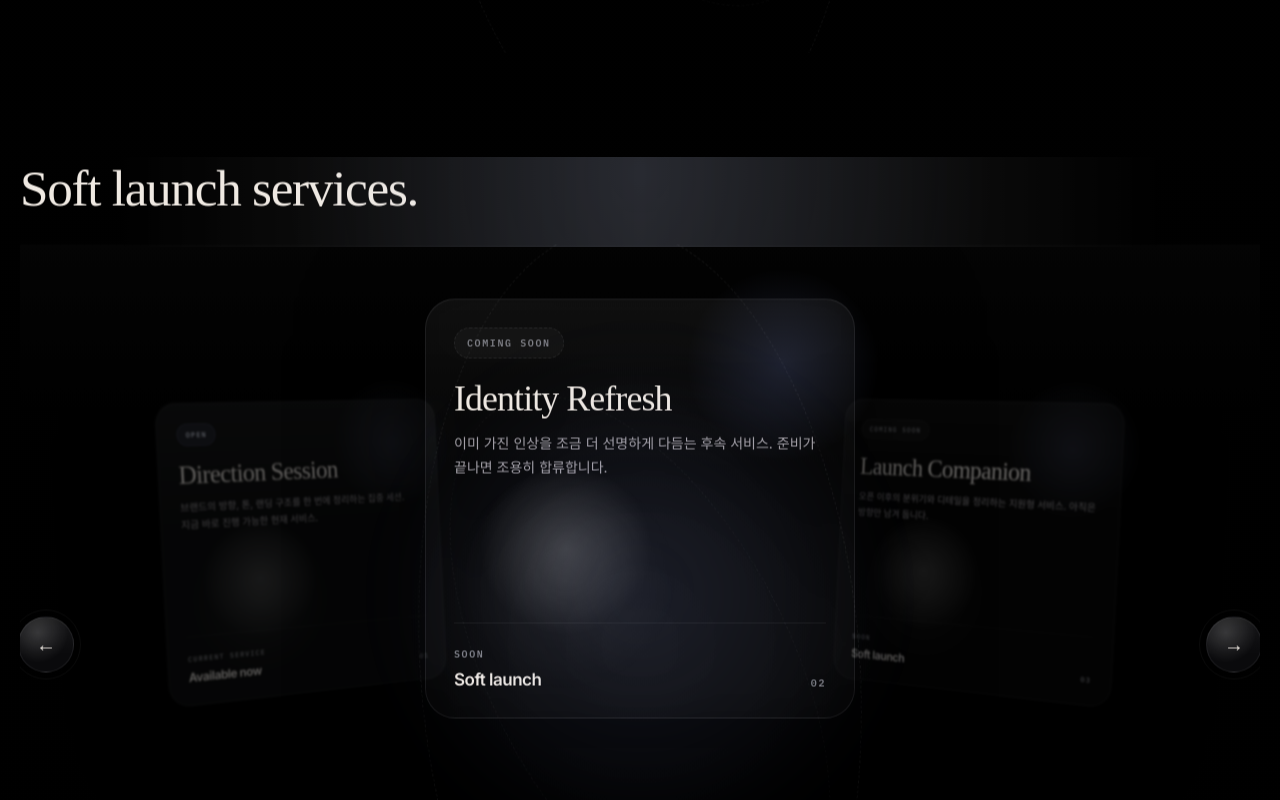
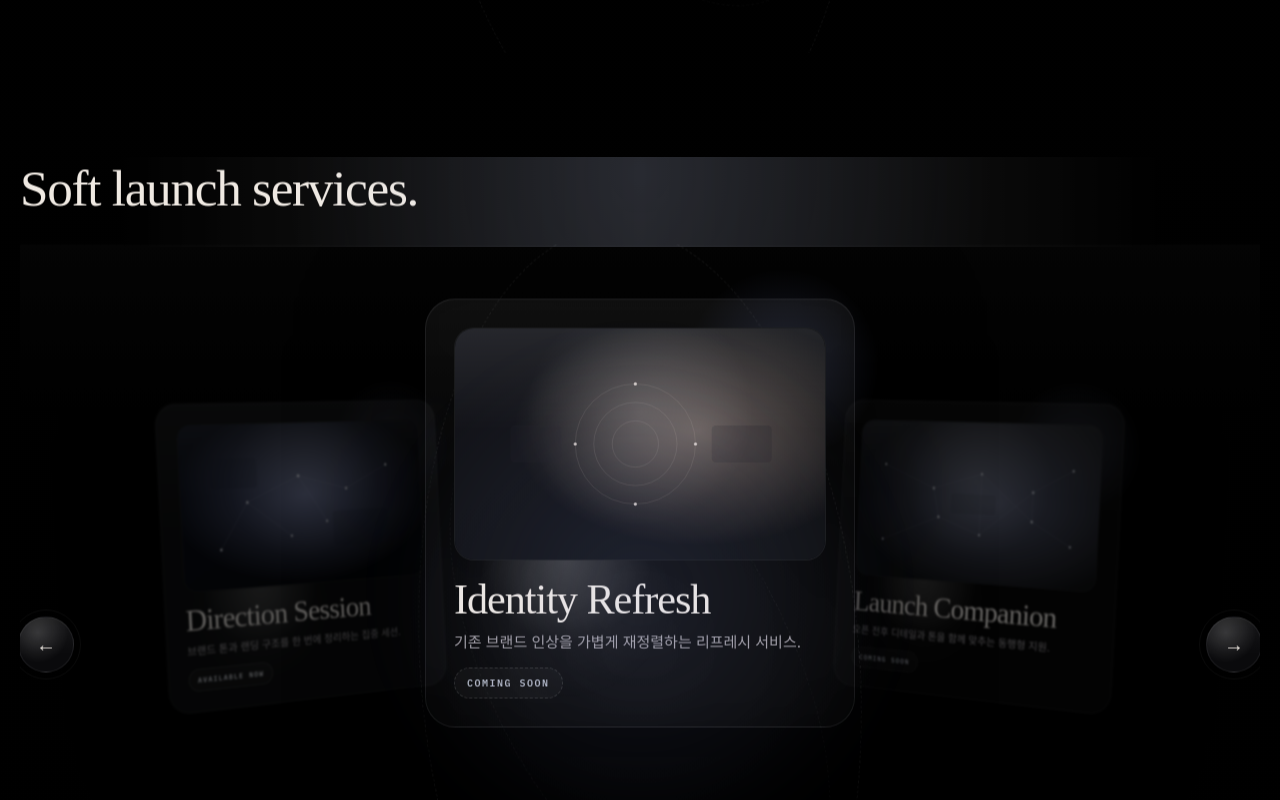
Before and after one commit to onepunch-dot/bangto-studio, a plain HTML site: page index.html in a window 1280 px wide. Shown: the part 2277-3077 px from the top of the page. Drawn offline with Linux system fonts and the light colour scheme; animation ran at ten frames a second; a web font is replaced by a local one.

Commit message:
feat: redesign product/service cards with visual media

```diff
--- a/script.js
+++ b/script.js
@@ -1,60 +1,54 @@
 const carouselContent = {
   products: [
     {
-      status: "Live",
-      statusClass: "live",
       type: "live",
+      image: "./assets/product-signature.svg",
+      imageAlt: "Signature Page preview",
       title: "Signature Page",
-      description: "첫 인상을 위해 정제한 대표형 랜딩. 브랜드의 공기와 결을 가장 선명하게 담는 페이지.",
-      label: "Brand landing",
-      detail: "Selected piece",
+      description: "첫 인상을 가장 선명하게 남기는 대표 랜딩 페이지.",
+      tag: "Brand landing",
     },
     {
-      status: "Live",
-      statusClass: "live",
       type: "live",
+      image: "./assets/product-archive.svg",
+      imageAlt: "Brand Archive preview",
       title: "Brand Archive",
-      description: "브랜드 스토리와 작업의 리듬을 차분하게 쌓아 보여주는 아카이브형 페이지.",
-      label: "Editorial layout",
-      detail: "Curated structure",
+      description: "브랜드 스토리와 작업 결과를 차분히 축적하는 아카이브형 페이지.",
+      tag: "Editorial layout",
     },
     {
-      status: "Coming Soon",
-      statusClass: "soon",
       type: "soon",
+      image: "./assets/product-next.svg",
+      imageAlt: "Next Piece teaser",
       title: "Next Piece",
-      description: "다음 챕터를 위한 자리. 지금은 낮은 톤으로 남겨 두고, 준비가 끝나면 중심으로 올라옵니다.",
-      label: "In progress",
-      detail: "Quiet teaser",
+      description: "다음 챕터를 위한 티저형 랜딩 구성안.",
+      tag: "Coming soon",
     },
   ],
   services: [
     {
-      status: "Open",
-      statusClass: "open",
       type: "live",
+      image: "./assets/service-direction.svg",
+      imageAlt: "Direction Session visual",
       title: "Direction Session",
-      description: "브랜드의 방향, 톤, 랜딩 구조를 한 번에 정리하는 집중 세션. 지금 바로 진행 가능한 현재 서비스.",
-      label: "Current service",
-      detail: "Available now",
+      description: "브랜드 톤과 랜딩 구조를 한 번에 정리하는 집중 세션.",
+      tag: "Available now",
     },
     {
-      status: "Coming Soon",
-      statusClass: "soon",
       type: "soon",
+      image: "./assets/service-refresh.svg",
+      imageAlt: "Identity Refresh teaser",
       title: "Identity Refresh",
-      description: "이미 가진 인상을 조금 더 선명하게 다듬는 후속 서비스. 준비가 끝나면 조용히 합류합니다.",
-      label: "Soon",
-      detail: "Soft launch",
+      description: "기존 브랜드 인상을 가볍게 재정렬하는 리프레시 서비스.",
+      tag: "Coming soon",
     },
     {
-      status: "Coming Soon",
-      statusClass: "soon",
       type: "soon",
+      image: "./assets/service-launch.svg",
+      imageAlt: "Launch Companion teaser",
       title: "Launch Companion",
-      description: "오픈 이후의 분위기와 디테일을 정리하는 지원형 서비스. 아직은 방향만 남겨 둡니다.",
-      label: "Soon",
-      detail: "Soft launch",
+      description: "오픈 전후 디테일과 톤을 함께 맞추는 동행형 지원.",
+      tag: "Coming soon",
     },
   ],
 };
@@ -68,17 +62,13 @@ function createCard(item, theme, index) {
   article.dataset.index = String(index);
 
   article.innerHTML = `
-    <div>
-      <span class="card-status ${item.statusClass}">${item.status}</span>
+    <div class="card-visual">
+      <img src="${item.image}" alt="${item.imageAlt}" loading="lazy" decoding="async" />
+    </div>
+    <div class="card-content">
       <h3>${item.title}</h3>
-      <p>${item.description}</p>
-    </div>
-    <div class="card-meta">
-      <div>
-        <span class="meta-label">${item.label}</span>
-        <span class="meta-highlight">${item.detail}</span>
-      </div>
-      <span class="meta-index">${String(index + 1).padStart(2, "0")}</span>
+      <p class="card-description">${item.description}</p>
+      <span class="card-tag">${item.tag}</span>
     </div>
   `;
 
@@ -133,13 +123,8 @@ function initCarousel(root) {
       card.setAttribute("aria-hidden", position === "center" ? "false" : "true");
     });
 
-    if (currentTitle) {
-      currentTitle.textContent = items[active].title;
-    }
-
-    if (currentIndex) {
-      currentIndex.textContent = `${String(active + 1).padStart(2, "0")} / ${String(items.length).padStart(2, "0")}`;
-    }
+    if (currentTitle) currentTitle.textContent = items[active].title;
+    if (currentIndex) currentIndex.textContent = `${String(active + 1).padStart(2, "0")} / ${String(items.length).padStart(2, "0")}`;
   }
 
   function go(direction) {
--- a/styles.css
+++ b/styles.css
@@ -1332,98 +1332,99 @@ main > .section-reveal + .section-reveal {
   filter: blur(0.8px) saturate(0.9);
 }
 
-.orbit-card:hover .card-status {
-  border-color: rgba(255, 255, 255, 0.22);
-}
-
-.orbit-card:hover .meta-highlight {
-  color: var(--text);
-}
-
-.card-status {
+.card-visual {
+  position: relative;
+  z-index: 1;
+  width: 100%;
+  aspect-ratio: 16 / 10;
+  border: 1px solid rgba(255, 255, 255, 0.08);
+  border-radius: 20px;
+  overflow: hidden;
+  background: rgba(6, 7, 10, 0.78);
+}
+
+.card-visual::before {
+  content: "";
+  position: absolute;
+  inset: 0;
+  z-index: 2;
+  pointer-events: none;
+  background:
+    radial-gradient(circle at var(--mx) var(--my), rgba(255, 255, 255, 0.14), transparent 48%),
+    linear-gradient(180deg, rgba(255, 255, 255, 0.08), transparent 44%);
+}
+
+.card-visual img {
+  width: 100%;
+  height: 100%;
+  object-fit: cover;
+  display: block;
+  transition: transform 520ms cubic-bezier(0.22, 1, 0.36, 1), filter 420ms ease;
+}
+
+.orbit-card:hover .card-visual img {
+  transform: scale(1.06);
+  filter: contrast(1.08) brightness(1.04);
+}
+
+.card-content {
+  position: relative;
+  z-index: 1;
+  margin-top: 18px;
+  display: grid;
+  gap: 10px;
+}
+
+.orbit-card h3 {
+  margin: 0;
+  font-size: clamp(36px, 3.3vw, 52px);
+  line-height: 1;
+  font-weight: 500;
+}
+
+.card-description {
+  margin: 0;
+  color: var(--muted);
+  font-size: 15px;
+  line-height: 1.55;
+  white-space: nowrap;
+  overflow: hidden;
+  text-overflow: ellipsis;
+}
+
+.card-tag {
   display: inline-flex;
   width: fit-content;
+  margin-top: 4px;
   padding: 8px 12px;
   border-radius: var(--radius-pill);
-  border: 1px solid var(--line);
-  color: var(--soft);
+  border: 1px solid rgba(255, 255, 255, 0.12);
+  background: rgba(255, 255, 255, 0.03);
+  color: #d8dce7;
   font-family: var(--font-mono);
   font-size: 10px;
   font-weight: 600;
-  letter-spacing: 0.16em;
+  letter-spacing: 0.15em;
   text-transform: uppercase;
 }
 
-.card-status.live {
-  color: #f0d0c1;
-  border-color: rgba(231, 195, 176, 0.18);
-  background: rgba(231, 195, 176, 0.1);
-}
-
-.card-status.open {
-  color: #d6ddf4;
-  border-color: rgba(143, 164, 255, 0.18);
-  background: rgba(143, 164, 255, 0.1);
-}
-
-.card-status.soon {
-  color: var(--soft);
-  border-style: dashed;
-  background: rgba(255, 255, 255, 0.03);
-}
-
-.orbit-card h3 {
-  position: relative;
-  z-index: 1;
-  margin: 22px 0 14px;
-  font-size: clamp(30px, 2.8vw, 42px);
-  line-height: 1.02;
-  font-weight: 500;
-}
-
-.orbit-card p {
-  position: relative;
-  z-index: 1;
-  margin: 0;
-  color: var(--muted);
-  font-size: 14px;
-  line-height: 1.72;
-}
-
-.card-meta {
-  position: relative;
-  z-index: 1;
-  display: flex;
-  justify-content: space-between;
-  align-items: end;
-  gap: 20px;
-  margin-top: 28px;
-  padding-top: 18px;
-  border-top: 1px solid rgba(255, 255, 255, 0.06);
-}
-
-.meta-label,
-.meta-index {
-  color: var(--soft);
-  font-size: 10px;
-  font-weight: 600;
-  letter-spacing: 0.16em;
-  text-transform: uppercase;
-}
-
-.meta-highlight {
-  display: block;
-  margin-top: 8px;
-  color: var(--text);
-  font-size: 17px;
-  font-weight: 600;
-  letter-spacing: -0.03em;
+.orbit-card:hover .card-tag {
+  border-color: rgba(255, 255, 255, 0.2);
 }
 
 .orbit-card[data-type="soon"] {
   background:
     linear-gradient(180deg, rgba(255, 255, 255, 0.03), transparent 42%),
     rgba(255, 255, 255, 0.02);
+}
+
+.orbit-card[data-type="soon"] .card-visual img {
+  filter: saturate(0.72) contrast(0.92);
+}
+
+.orbit-card[data-type="soon"] .card-tag {
+  border-style: dashed;
+  color: #b2b7c4;
 }
 
 .contact-card {
```
Also changed, not shown: assets/product-archive.svg (added), assets/product-next.svg (added), assets/product-signature.svg (added), assets/service-direction.svg (added), assets/service-launch.svg (added), assets/service-refresh.svg (added).
